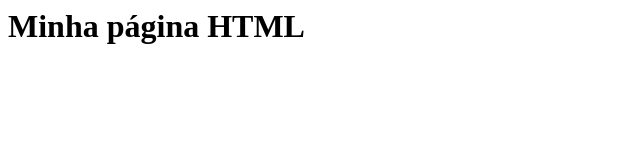
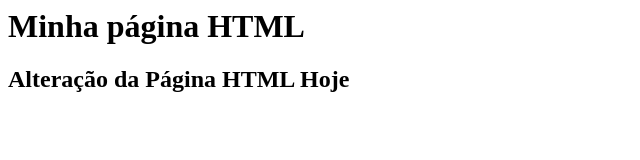
Before and after one commit to genivanss/gama-no-github, a plain HTML site: page index.html in a window 1280 px wide. Shown: the whole page, without its empty margins (0-640 px from the left). Drawn offline with Linux system fonts and the light colour scheme.

Commit message:
arquivo index.html atualizado novamente

```diff
--- a/index.html
+++ b/index.html
@@ -1,5 +1,6 @@
 <html>
 <body>
 	<h1>Minha página HTML</h1>
+	<h2>Alteração da Página HTML Hoje</h2>
 </body>
 </html>
```
